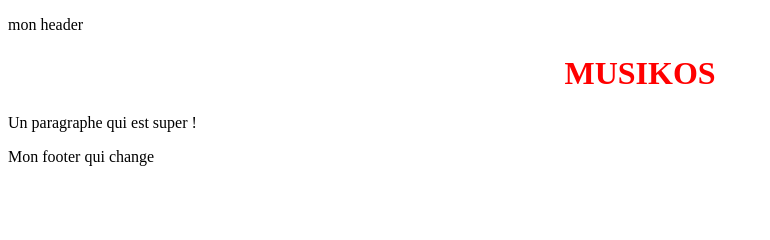
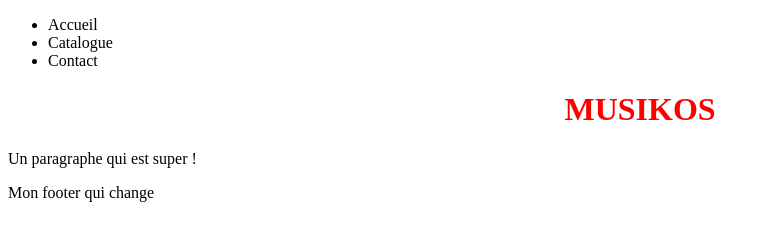
Before and after one commit to 03Sly03/musikos, a plain HTML site: page my-app/index.html in a window 1280 px wide. Shown: the whole page, without its empty margins (0-770 px from the left). Drawn offline with Linux system fonts and the light colour scheme.

Commit message:
ajout navbar

```diff
--- a/my-app/index.html
+++ b/my-app/index.html
@@ -8,7 +8,13 @@
 </head>
 <body>
     <header>
-        <p>mon header</p>
+        <nav>
+            <ul>
+                <li>Accueil</li>
+                <li>Catalogue</li>
+                <li>Contact</li>
+            </ul>
+        </nav>
     </header>
     <h1>MUSIKOS</h1>
     <p>Un paragraphe qui est super !</p>
```
